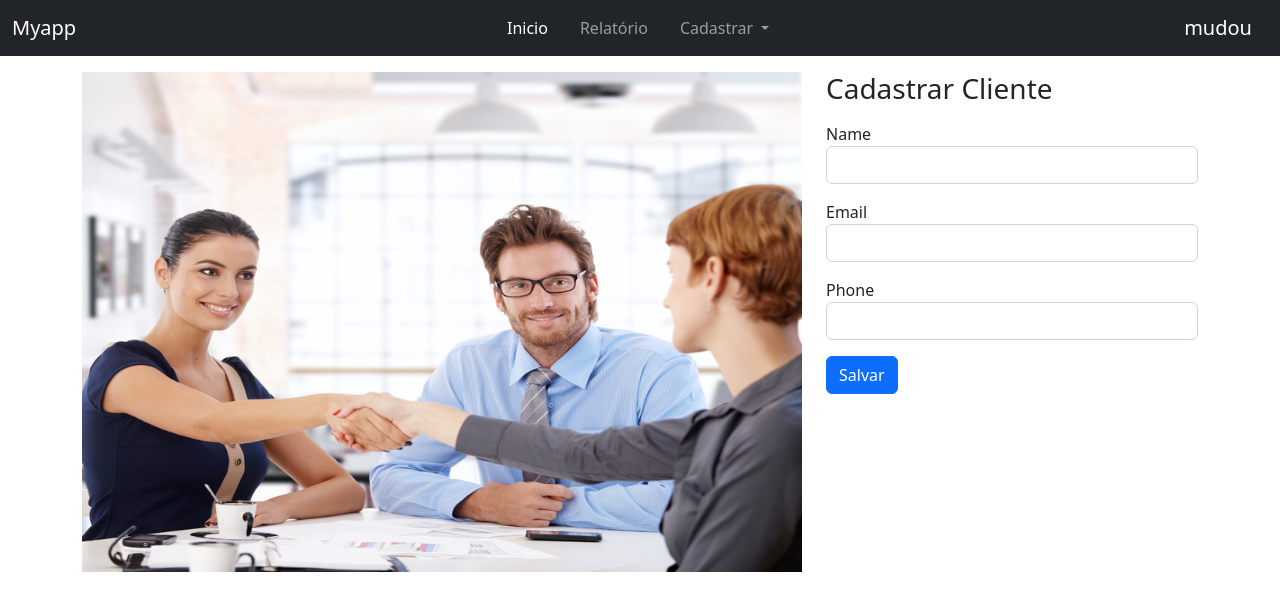
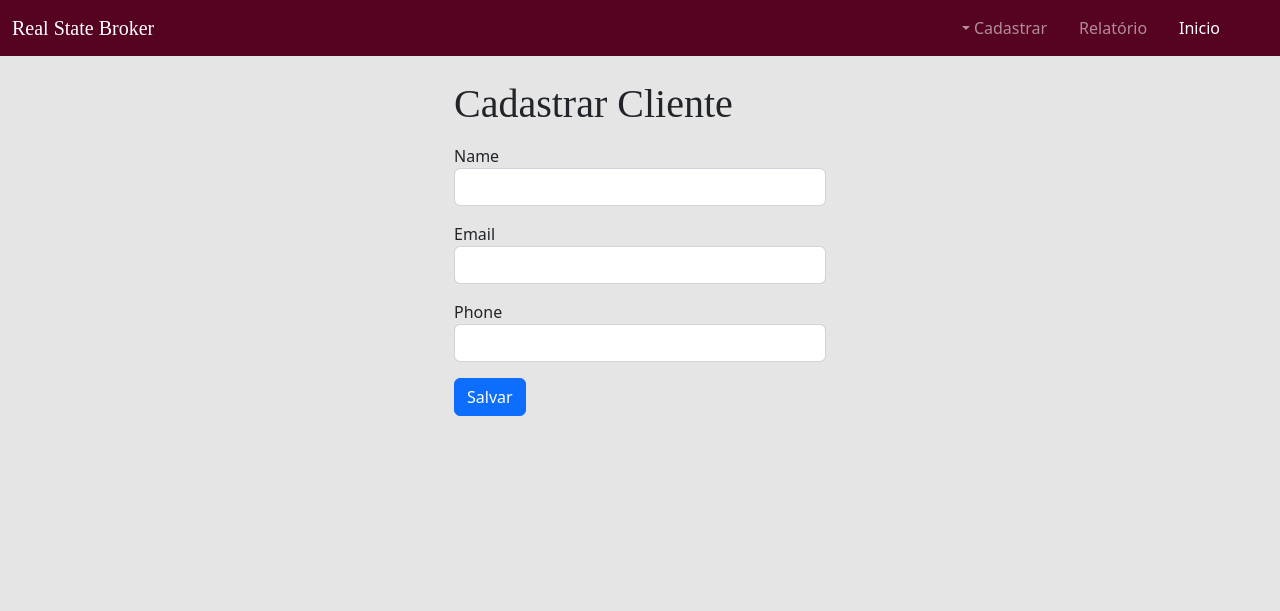
Before and after one commit to kelvinGomesP/Trabalho_pds, a Django app: page /form-client/ in a window 1280 px wide. Shown: the top 611 px of the page. Run offline with Django 4.2, Linux system fonts and the light colour scheme; parts of the project's set-up code (start-up, migrations or seed data) failed here and were passed over.

Commit message:
Front changes

```diff
--- a/base/templates/base.html
+++ b/base/templates/base.html
@@ -15,7 +15,7 @@
 	<link rel="stylesheet" href="{% static 'css/style.css' %}">
 
 </head>
-<body>
+<body style="background-color:#e5e5e5">
 	{% include 'navbar.html' %}
 
 	{% include 'message.html' %}
--- a/base/templates/navbar.html
+++ b/base/templates/navbar.html
@@ -1,16 +1,17 @@
-<nav class="navbar navbar-expand-lg navbar-dark bg-dark">
+<nav class="navbar navbar-expand-lg navbar-dark" style="background-color:#560222">
 
-    <div class="container-fluid">
+    <div class="container-fluid" style="background-color:#560222">
 
         <button class="navbar-toggler" type="button" data-bs-toggle="collapse" data-bs-target="#navbarTogglerDemo03" aria-controls="navbarTogglerDemo03" aria-expanded="false" aria-label="Toggle navigation">
             <span class="navbar-toggler-icon"></span>
         </button>
+        <font face="Times New Roman">
+            <a class="navbar-brand" href="#">Real State Broker </a>
+        </font>
 
-        <a class="navbar-brand" href="#">Myapp</a>
+        <div class="collapse navbar-collapse" id="navbarTogglerDemo03" dir="rtl">
 
-        <div class="collapse navbar-collapse" id="navbarTogglerDemo03">
-
-            <ul class="navbar-nav gap-3 mb-2 mb-lg-0 mx-auto">
+            <ul class="navbar-nav gap-3 mb-2 mb-lg-0">
 
                 <li class="nav-item">
                     <a class="nav-link active" aria-current="page" href="/">Inicio</a>
@@ -38,8 +39,6 @@
                 </li>
             </ul>
 
-            <a class="navbar-brand" href="#">mudou</a>
-
         </div>
 
     </div>
--- a/myapp/templates/form-client.html
+++ b/myapp/templates/form-client.html
@@ -6,13 +6,13 @@
 
 {% block content %}
 <div class="container">
-    <div class="d-flex gap-4 mt-3">
-
-        <img src="{% static 'images/client.jpg' %}" class="card-image" width="100%" height="500" alt="client">
+    <div class="d-flex flex-around justify-content-center gap-4 mt-4">
 
         <form class="col-md-4" action="{% url 'client-create' %}" method="post">
             {% csrf_token %}
-            <h3>Cadastrar Cliente</h3>
+            <font face="Times New Roman">
+                <h1>Cadastrar Cliente</h1>
+            </font>
             {% for field in form %}
             <div class="mt-3">
                 {{field.label}}
--- a/myapp/templates/form-immobile.html
+++ b/myapp/templates/form-immobile.html
@@ -9,12 +9,14 @@
 
     <div class="d-flex gap-4 mt-3">
 
-        <img src="{% static 'images/imovel.png' %}" class="card-image" width="100%" height="500" alt="client">
+        <img src="{% static 'images/imovel.png' %}" class="card-image" width="80%" height="500" alt="client">
 
         <form class="col-md-6" action="{% url 'immobile-create' %}" method="post"
             enctype="multipart/form-data">
             {% csrf_token %}
-            <h3>Cadastrar Imóvel</h3>
+            <font face="Times New Roman">
+                <h1>Cadastrar Imóvel</h1>
+            </font>
             {% for field in form %}
             <div class="mt-3">
                 {{field.label}}
```
